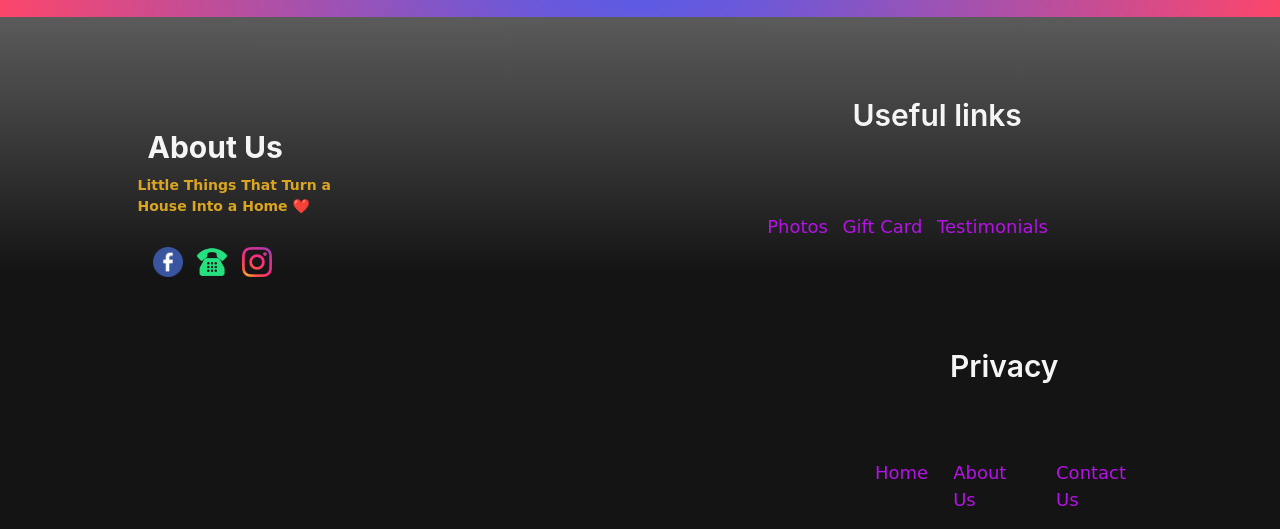
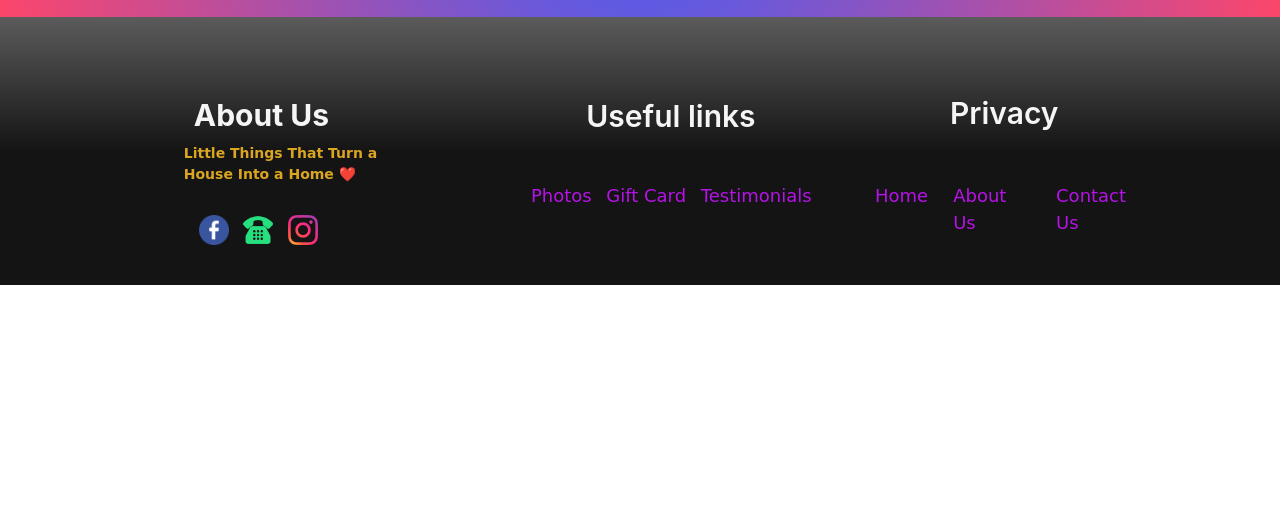
Before and after one commit to LevanSvanidze/Rosyphin, a plain HTML site: page index.html in a window 1280 px wide. Shown: the part 1954-2483 px from the top of the page. After the commit the page ends 2239 px from the top, so only its background shows below. Drawn offline with nearby package versions, Linux system fonts and the light colour scheme; a web font is replaced by a local one.

Commit message:
better footer

```diff
--- a/css/media.css
+++ b/css/media.css
@@ -15,15 +15,15 @@
         display: flex;
         -webkit-box-orient: vertical;
         -webkit-box-direction: normal;
-            -ms-flex-direction: column;
-                flex-direction: column;
+        -ms-flex-direction: column;
+        flex-direction: column;
         -webkit-box-align: center;
-            -ms-flex-align: center;
-                align-items: center;
+        -ms-flex-align: center;
+        align-items: center;
         width: 800px;
     }
     .footer-wrapper-3{
-        margin:30px 0;
+        margin-left:30px 0;
         width: 270px;
     }
     .footer-wrapper-2{
--- a/css/style.css
+++ b/css/style.css
@@ -458,7 +458,8 @@ display: flex;
     color: whitesmoke;
     font-size: 30px;
     font-weight: 600;
-margin-bottom: 45px;
+    margin-bottom: 21px;
+    margin-top: -190px;
 }
 .footer-wrapper-1 > p{
     margin-left: 10px;
@@ -470,7 +471,7 @@ margin-bottom: 45px;
 .footer-wrapper-1{
     width: 250px;
     margin-top: 80px;
-    margin-left: -100px;
+    margin-left: -120px;
 }
 .footer-wrapper-1 > h3{
     margin-left: 20px;
@@ -484,6 +485,7 @@ margin-bottom: 45px;
     margin-bottom: 10px;
 }
 .footer-wrapper-2{
+    margin-left: -245px;
     width: 300px;
 }
 .footer-wrapper-2 a{
@@ -497,7 +499,7 @@ margin-bottom: 45px;
     transition: 0.5s;
 }
 .footer-wrapper-2 h3{
-    margin-left: 100px;
+    margin-left: -100px;
     display: -webkit-box;
     display: -ms-flexbox;
     display: flex;
@@ -506,12 +508,15 @@ margin-bottom: 45px;
     font-weight: 600;
     margin-top: 80px;
 }
-
+.footer-wrapper-2 ul{
+    margin-left: -170px;
+    width: 360px;
+}
 .footer-wrapper-2 ul li:not(last-child) {
     font-family: 'Quintessential', cursive;
     font-size: 18px;
-    margin-left: 10px;
-    padding: 92px 0;
+    margin-left: -50px;
+    padding: 60px 0;
     margin-top: -20px;
 }
 
```
Lines whose indentation alone changed are shown as unchanged.
